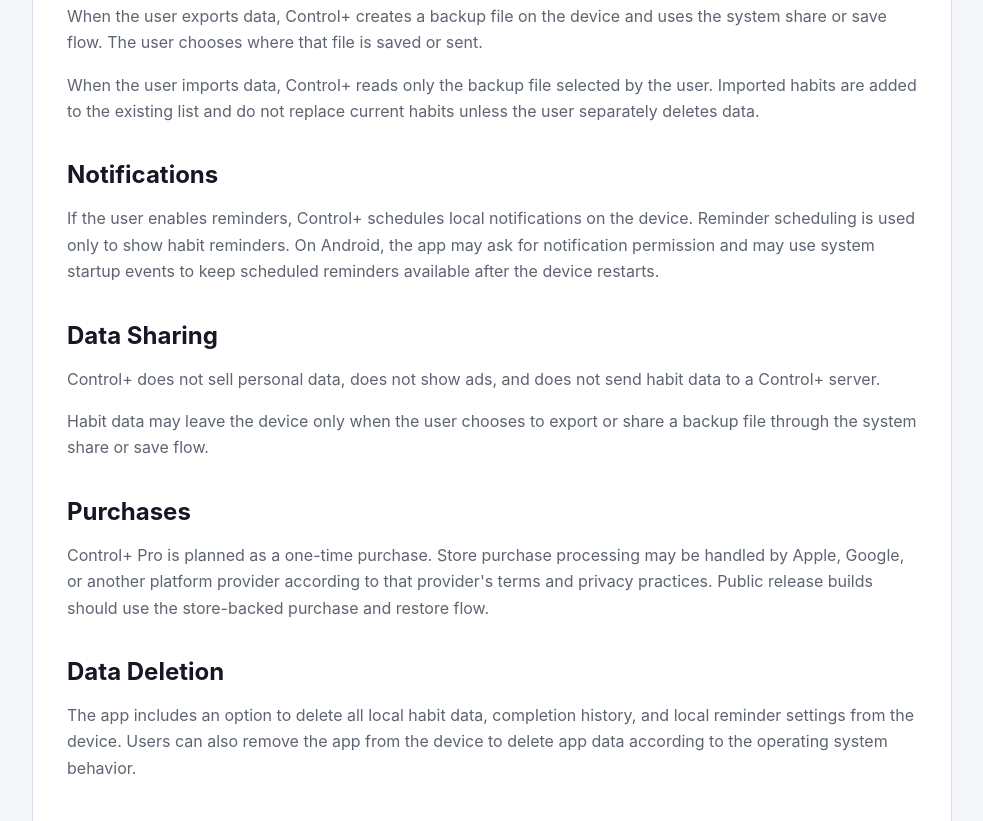
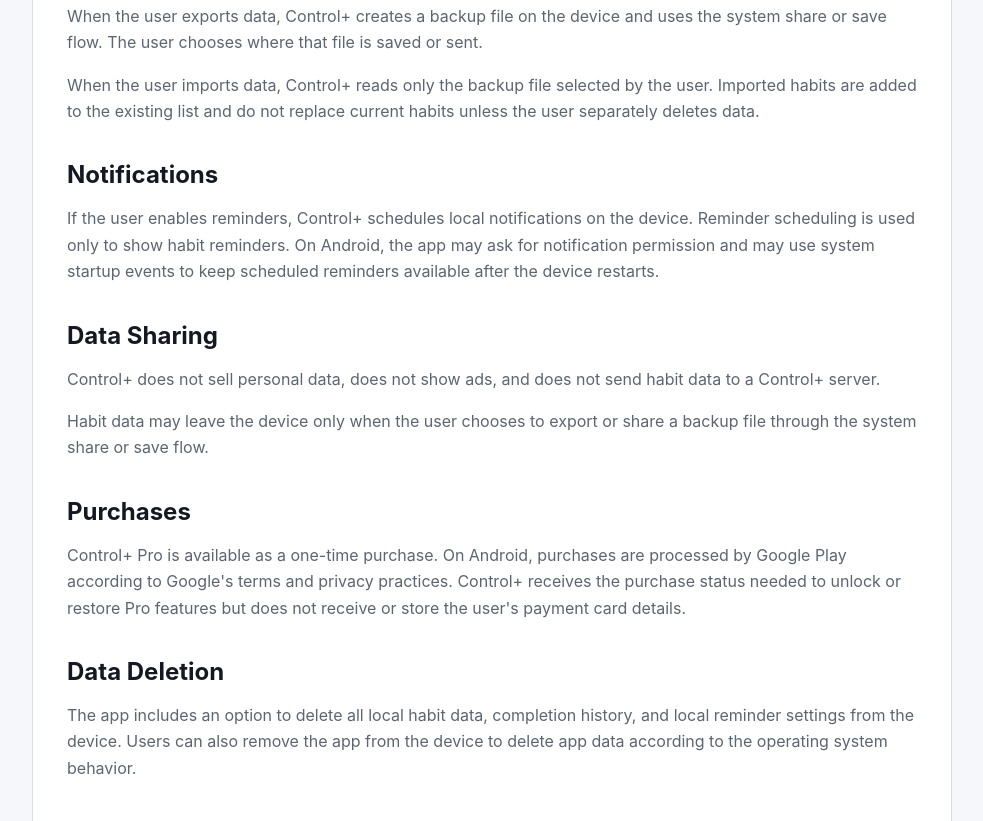
Before and after one commit to VectraCode/site, a plain HTML site: page control/privacy/index.html in a window 1280 px wide. Shown: the part 1100-1921 px from the top of the page, without its empty margins (148-1131 px from the left). Drawn offline with Linux system fonts and the light colour scheme.

Commit message:
Update Privacy Policy

```diff
--- a/control/privacy/index.html
+++ b/control/privacy/index.html
@@ -39,11 +39,11 @@
         </p>
 
         <div class="metadata" aria-label="Policy metadata">
-          <span>Last updated: July 7, 2026</span>
+          <span>Last updated: September 21, 2026</span>
           <span>Brand: VectraCode</span>
           <span
             >Publisher / legal contact:
-            <span class="placeholder">LEGAL_PUBLISHER_CONTACT</span></span
+            Kurushin Viktor</span
           >
           <span
             >Contact:
@@ -110,11 +110,11 @@
 
           <h2>Purchases</h2>
           <p>
-            Control+ Pro is planned as a one-time purchase. Store purchase
-            processing may be handled by Apple, Google, or another platform
-            provider according to that provider's terms and privacy practices.
-            Public release builds should use the store-backed purchase and
-            restore flow.
+            Control+ Pro is available as a one-time purchase. On Android,
+            purchases are processed by Google Play according to Google's terms
+            and privacy practices. Control+ receives the purchase status needed
+            to unlock or restore Pro features but does not receive or store the
+            user's payment card details.
           </p>
 
           <h2>Data Deletion</h2>
```
Also changed, not shown: 2 other files.
